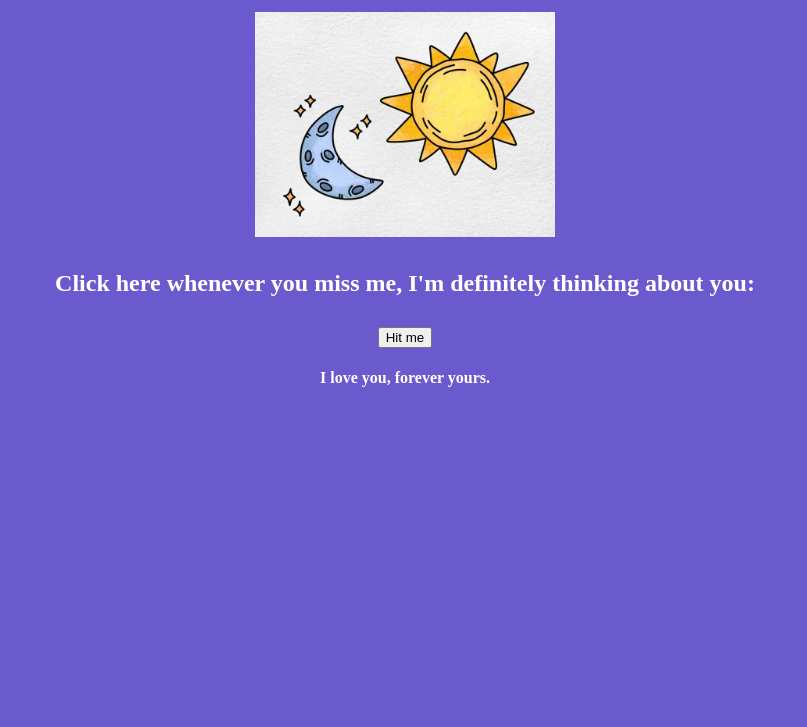
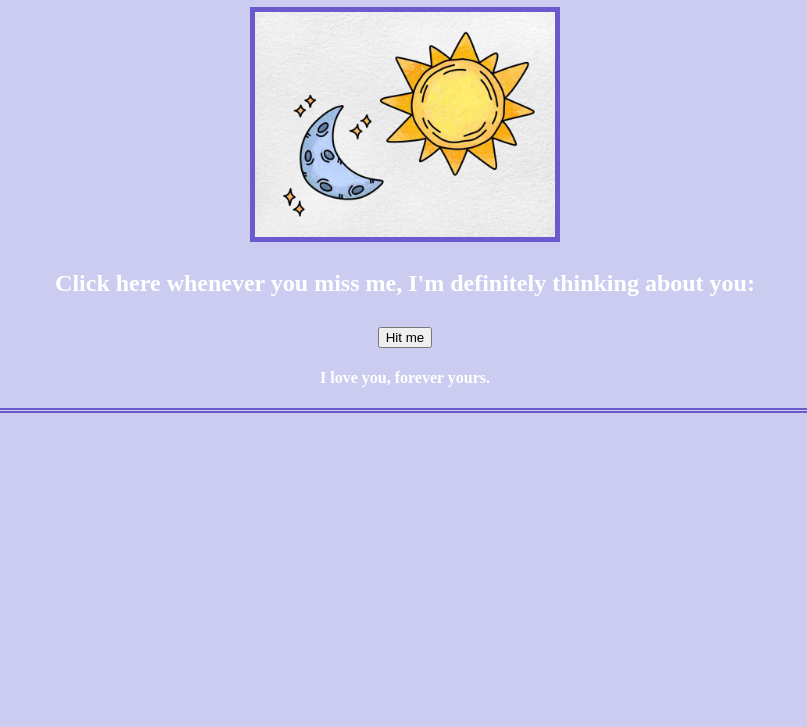
Before and after one commit to helofon/ily, a plain HTML site: page index.html in a window 1280 px wide. Shown: the part 73-800 px from the top of the page, without its empty margins (235-1042 px from the left). Drawn offline with Linux system fonts and the light colour scheme; a web font is replaced by a local one.

Commit message:
Update style.css

```diff
--- a/style.css
+++ b/style.css
@@ -1,5 +1,5 @@
 body {
-    background-color: #6A5ACD;
+    background-color: #CCCCF0;
     font-family: 'FeltpenRegular';
 }
 h1{
```
